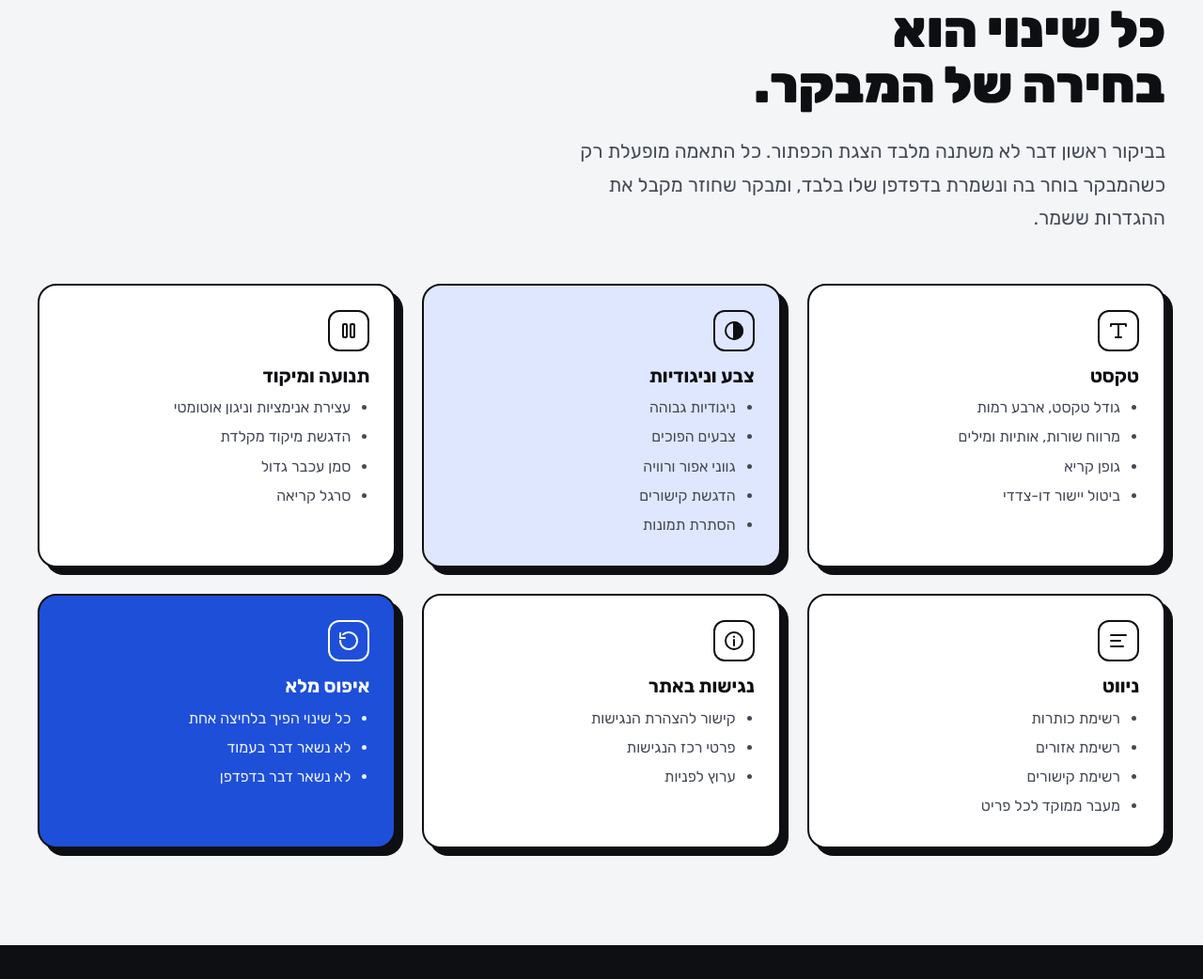
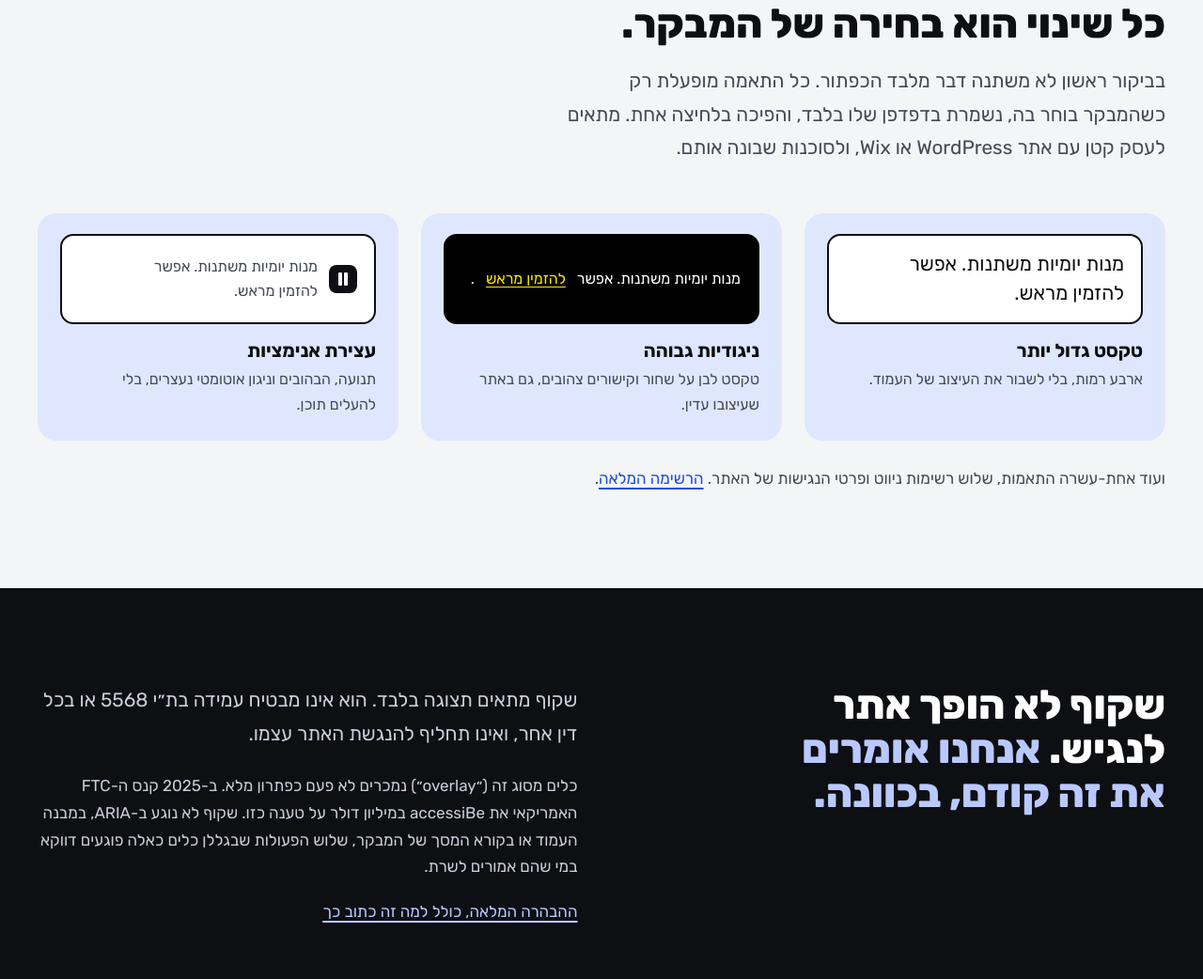
Before and after one commit to Yu1586/Shakuf, a website: page site/index.html in a window 1280 px wide. Shown: the part 1130-2172 px from the top of the page at 94% size. Drawn offline with Linux system fonts and the light colour scheme.

Commit message:
Cut the homepage copy to what a visitor needs
The limits statement appears three times instead of five, each fact once
with the full version on /disclaimer/. Six cards of 23 bullets become
three outcomes shown as sample lines. The lead opens with a definition
and names the audience, the law section asks the question a visitor has
and answers it, and the stat tiles carry real figures. Section headings
step down a size and static tiles lose their outlines.

```diff
--- a/site/index.html
+++ b/site/index.html
@@ -80,9 +80,9 @@
         <span class="chip rise"><span class="chip-dot" aria-hidden="true"></span>חינמי · קוד פתוח · התוסף לא אוסף מידע</span>
         <h1 id="hero-h" class="rise rise-2"><span class="accent">המבקר</span> בוחר איך האתר נראה.</h1>
         <p class="lead rise rise-3">
-          שקוף מוסיף לאתר שלכם כפתור שבו כל מבקר מתאים לעצמו את התצוגה: גודל
-          טקסט, ניגודיות, מרווחים ועצירת אנימציות. מתקינים בשורה אחת. אין חשבון
-          ואין שרת.
+          שקוף הוא תוסף נגישות חינמי בקוד פתוח לאתרים בעברית: כפתור אחד שבו כל
+          מבקר מתאים לעצמו את התצוגה. בלי שרת, בלי חשבון, בלי איסוף מידע.
+          מתקינים בשורה אחת.
         </p>
         <div class="btn-row rise rise-4">
           <a class="btn btn-solid" href="/setup/">למדריך ההתקנה</a>
@@ -159,72 +159,58 @@
     </div>
   </div>
 
-  <!-- ================= FEATURES ================= -->
+  <!-- ================= WHAT CHANGES ================= -->
   <section id="how" aria-labelledby="what-h">
     <div class="wrap">
       <div class="section-head">
         <h2 id="what-h">כל שינוי הוא בחירה של המבקר.</h2>
         <p class="lead">
-          בביקור ראשון דבר לא משתנה מלבד הצגת הכפתור. כל התאמה מופעלת רק כשהמבקר
-          בוחר בה ונשמרת בדפדפן שלו בלבד, ומבקר שחוזר מקבל את ההגדרות ששמר.
+          בביקור ראשון לא משתנה דבר מלבד הכפתור. כל התאמה מופעלת רק כשהמבקר
+          בוחר בה, נשמרת בדפדפן שלו בלבד, והפיכה בלחיצה אחת. מתאים לעסק קטן עם
+          אתר WordPress או Wix, ולסוכנות שבונה אותם.
         </p>
       </div>
 
-      <div class="cards">
-        <article class="card">
-          <div class="card-icon" aria-hidden="true"><svg viewBox="0 0 24 24"><path d="M4 7V5h16v2M12 5v14M9 19h6"/></svg></div>
-          <h3>טקסט</h3>
-          <ul><li>גודל טקסט, ארבע רמות</li><li>מרווח שורות, אותיות ומילים</li><li>גופן קריא</li><li>ביטול יישור דו-צדדי</li></ul>
+      <div class="outcomes">
+        <article class="outcome">
+          <p class="outcome-sample o-text" aria-hidden="true">מנות יומיות משתנות. אפשר להזמין מראש.</p>
+          <h3>טקסט גדול יותר</h3>
+          <p>ארבע רמות, בלי לשבור את העיצוב של העמוד.</p>
         </article>
-        <article class="card tint">
-          <div class="card-icon" aria-hidden="true"><svg viewBox="0 0 24 24"><circle cx="12" cy="12" r="9"/><path d="M12 3a9 9 0 0 1 0 18z" fill="currentColor"/></svg></div>
-          <h3>צבע וניגודיות</h3>
-          <ul><li>ניגודיות גבוהה</li><li>צבעים הפוכים</li><li>גווני אפור ורוויה</li><li>הדגשת קישורים</li><li>הסתרת תמונות</li></ul>
+        <article class="outcome">
+          <p class="outcome-sample o-contrast" aria-hidden="true">מנות יומיות משתנות. אפשר <span>להזמין מראש</span>.</p>
+          <h3>ניגודיות גבוהה</h3>
+          <p>טקסט לבן על שחור וקישורים צהובים, גם באתר שעיצובו עדין.</p>
         </article>
-        <article class="card">
-          <div class="card-icon" aria-hidden="true"><svg viewBox="0 0 24 24"><rect x="6" y="5" width="4" height="14" rx="1"/><rect x="14" y="5" width="4" height="14" rx="1"/></svg></div>
-          <h3>תנועה ומיקוד</h3>
-          <ul><li>עצירת אנימציות וניגון אוטומטי</li><li>הדגשת מיקוד מקלדת</li><li>סמן עכבר גדול</li><li>סרגל קריאה</li></ul>
-        </article>
-        <article class="card">
-          <div class="card-icon" aria-hidden="true"><svg viewBox="0 0 24 24"><path d="M4 6h16M4 12h10M4 18h13"/></svg></div>
-          <h3>ניווט</h3>
-          <ul><li>רשימת כותרות</li><li>רשימת אזורים</li><li>רשימת קישורים</li><li>מעבר ממוקד לכל פריט</li></ul>
-        </article>
-        <article class="card">
-          <div class="card-icon" aria-hidden="true"><svg viewBox="0 0 24 24"><circle cx="12" cy="12" r="9"/><path d="M12 11v6M12 7.5v.5"/></svg></div>
-          <h3>נגישות באתר</h3>
-          <ul><li>קישור להצהרת הנגישות</li><li>פרטי רכז הנגישות</li><li>ערוץ לפניות</li></ul>
-        </article>
-        <article class="card blue">
-          <div class="card-icon" aria-hidden="true"><svg viewBox="0 0 24 24"><path d="M3 12a9 9 0 1 0 3-6.7"/><path d="M3 4v5h5"/></svg></div>
-          <h3>איפוס מלא</h3>
-          <ul><li>כל שינוי הפיך בלחיצה אחת</li><li>לא נשאר דבר בעמוד</li><li>לא נשאר דבר בדפדפן</li></ul>
+        <article class="outcome">
+          <p class="outcome-sample o-motion" aria-hidden="true"><span class="o-pause"></span>מנות יומיות משתנות. אפשר להזמין מראש.</p>
+          <h3>עצירת אנימציות</h3>
+          <p>תנועה, הבהובים וניגון אוטומטי נעצרים, בלי להעלים תוכן.</p>
         </article>
       </div>
+      <p class="dim" style="margin:26px 0 0">
+        ועוד אחת-עשרה התאמות, שלוש רשימות ניווט ופרטי הנגישות של האתר.
+        <a href="/disclaimer/#does">הרשימה המלאה</a>.
+      </p>
     </div>
   </section>
 
   <!-- ================= LIMITS ================= -->
   <section id="limits" class="band" aria-labelledby="limits-h">
     <div class="wrap band-grid">
-      <h2 id="limits-h">שקוף אינו הופך אתר לנגיש ואינו מבטיח עמידה בת״י 5568 או בכל דין אחר. <span class="soft">אנחנו אומרים את זה קודם, בכוונה.</span></h2>
+      <h2 id="limits-h">שקוף לא הופך אתר לנגיש. <span class="soft">אנחנו אומרים את זה קודם, בכוונה.</span></h2>
       <div>
         <p class="lead" style="max-width:none">
-          כלים מסוג זה (״overlay״) נמכרים לא פעם כפתרון מלא לנגישות. הם אינם כאלה.
+          שקוף מתאים תצוגה בלבד. הוא אינו מבטיח עמידה בת״י 5568 או בכל דין אחר,
+          ואינו תחליף להנגשת האתר עצמו.
         </p>
         <p class="dim">
-          בינואר 2025 הטיל ה-FTC בארצות הברית קנס של מיליון דולר על חברת accessiBe
-          בגין טענה שיווקית שהכלי שלה הופך אתרים לתואמי WCAG 2.1 AA. הצו הסופי
-          אוסר על החברה לטעון שמוצר אוטומטי מביא אתר לעמידה בתקן, או שומר על
-          עמידה כזו לאורך זמן, ללא ראיות התומכות בכך.
+          כלים מסוג זה (״overlay״) נמכרים לא פעם כפתרון מלא. ב-2025 קנס ה-FTC
+          האמריקאי את accessiBe במיליון דולר על טענה כזו. שקוף לא נוגע ב-ARIA,
+          במבנה העמוד או בקורא המסך של המבקר, שלוש הפעולות שבגללן כלים כאלה
+          פוגעים דווקא במי שהם אמורים לשרת.
         </p>
-        <p class="dim">
-          שקוף נוגע בתצוגה בלבד. הוא אינו משנה ARIA, אינו משנה את מבנה האתר,
-          ואינו מתערב בקורא המסך של המבקר. אלה בדיוק שלוש הפעולות שבגללן כלים
-          כאלה פוגעים דווקא במשתמשים שהם אמורים לשרת.
-        </p>
-        <p style="margin-bottom:0"><a href="/disclaimer/">ההבהרה המלאה: מה הכלי עושה ומה הוא לא עושה</a></p>
+        <p style="margin-bottom:0"><a href="/disclaimer/#why">ההבהרה המלאה, כולל למה זה כתוב כך</a></p>
       </div>
     </div>
   </section>
@@ -232,10 +218,11 @@
   <!-- ================= LAW ================= -->
   <section aria-labelledby="law-h">
     <div class="wrap-text">
-      <h2 id="law-h">מה החוק באמת דורש</h2>
-      <p class="dim">
-        תקנות שוויון זכויות לאנשים עם מוגבלות (התאמות נגישות לשירות), תשע״ג-2013,
-        תקנה 35, מחייבות אתרים לעמוד בת״י 5568. המועד לאתרים קיימים חלף מזמן.
+      <h2 id="law-h">האם תוסף נגישות מספיק כדי לעמוד בתקנה 35?</h2>
+      <p class="lead" style="max-width:none">
+        לא. תקנה 35 לתקנות שוויון זכויות לאנשים עם מוגבלות (התאמות נגישות
+        לשירות), תשע״ג-2013, מחייבת את האתר עצמו לעמוד בת״י 5568. חמש מתוך שש
+        הדרישות נשארות באחריות בעל האתר; שקוף עוזר בשישית.
       </p>
 
       <!-- COMPLIANCE_TABLE:START — generated from site/_partials/compliance-table.html. Do not hand-edit; run `npm run build:site` after changing the source. -->
@@ -255,8 +242,6 @@
   </table>
 </div>
 <!-- COMPLIANCE_TABLE:END -->
-
-      <p class="dim">חמש מתוך שש השורות באחריות בעל האתר בלבד. שקוף עוזר בשורה השישית ולא מתיימר ליותר.</p>
 
       <details>
         <summary>מהי החשיפה בפועל?</summary>
@@ -285,17 +270,16 @@
     <div class="wrap">
       <div class="counters">
         <div class="counter"><b>0</b><strong>בקשות רשת מהתוסף</strong><span>אין לו שרת שיוכל לקבל משהו.</span></div>
-        <div class="counter"><b>0</b><strong>קוקיז שהתוסף מגדיר</strong><span>אין מה להוסיף לבאנר הקוקיז שלכם.</span></div>
-        <div class="counter"><b>1</b><strong>מקום שמירה</strong><span>הדפדפן של המבקר, על הדומיין שלכם.</span></div>
+        <div class="counter"><b>0</b><strong>קוקיז</strong><span>אין מה להוסיף לבאנר הקוקיז שלכם.</span></div>
+        <div class="counter"><b>15<small>KB</small></b><strong>משקל הקובץ, דחוס</strong><span>פחות מתמונה אחת ממוצעת באתר.</span></div>
       </div>
       <div class="split">
         <h2 id="priv-h">התוסף לא אוסף מידע. בכלל.</h2>
         <div>
           <p class="dim">
-            אין חשבון, אין מפתח רישוי ואין בקשת רשת כלשהי מהתוסף. ההעדפות נשמרות
-            ב-<code>localStorage</code> בדפדפן של המבקר ולא נשלחות לשום מקום.
-            העדפה כמו ״ניגודיות גבוהה״ עשויה להעיד על מוגבלות, ומידע כזה לא צריך
-            להגיע לשרת של אף אחד, גם לא שלנו. לכן אין לנו שרת.
+            ההעדפות נשמרות ב-<code>localStorage</code> בדפדפן של המבקר ולא
+            נשלחות לשום מקום. העדפה כמו ״ניגודיות גבוהה״ עשויה להעיד על מוגבלות,
+            ומידע כזה לא צריך להגיע לשרת של אף אחד, גם לא שלנו. לכן אין לנו שרת.
           </p>
           <div class="callout">
             <p>
@@ -340,23 +324,14 @@
           <p>
             שקוף נבנה ומתוחזק על ידי
             <strong><a href="https://yuvalrahamim.com/">יובל רחמים</a></strong>.
-          </p>
-          <p class="dim">
-            הכלי חינמי, בקוד פתוח, ואין מאחוריו שירות בתשלום. אין לנו מה למכור
-            לכם כאן. אם אחרי שקראתם את הטבלה למעלה הגעתם למסקנה שאתם צריכים הנגשה
-            אמיתית, פנו לעורך דין ולמורשה נגישות. לא אלינו.
-          </p>
-          <p class="dim">
-            מה שלא נעשה: לא נטען שהכלי מכשיר אתכם לתקן, לא נטען שהוא מגן מפני
-            תביעות, ולא נפרסם ביקורות שנכתבו על ידינו כאילו הן עצמאיות.
+            הכלי חינמי, בקוד פתוח, ואין מאחוריו שירות בתשלום. אם אחרי הטבלה
+            שלמעלה הגעתם למסקנה שאתם צריכים הנגשה אמיתית, פנו לעורך דין ולמורשה
+            נגישות. לא אלינו.
           </p>
           <p>
             יצירת קשר:
             <a href="mailto:shakuf@yuvalrahamim.com" dir="ltr">shakuf@yuvalrahamim.com</a>
-          </p>
-          <p class="dim">
-            תנאי השימוש המלאים, לרבות מה שאיננו מתחייבים אליו:
-            <a href="/terms/">תנאי שימוש</a>.
+            · <a href="/terms/">תנאי שימוש</a>
           </p>
         </div>
       </div>
--- a/site/style.css
+++ b/site/style.css
@@ -114,7 +114,9 @@ a:hover { color: var(--blue-dk); }
    letters. The English changelog keeps the Latin tightening. */
 h1, h2, h3 { line-height: 1.08; margin: 0 0 .45em; text-wrap: balance; letter-spacing: 0; }
 h1 { font-size: clamp(2.4rem, 1.4rem + 4.4vw, 4.6rem); font-weight: 900; }
-h2 { font-size: clamp(1.9rem, 1.3rem + 2.6vw, 3.4rem); font-weight: 900; }
+/* One loud moment per page, the H1; section headings a step down so the
+   page has a hierarchy instead of six equal shouts. */
+h2 { font-size: clamp(1.7rem, 1.2rem + 1.9vw, 2.7rem); font-weight: 800; }
 h3 { font-size: 1.25rem; font-weight: 700; }
 html[lang="en"] h1 { letter-spacing: -0.035em; }
 html[lang="en"] h2 { letter-spacing: -0.03em; }
@@ -376,6 +378,27 @@ body.has-motion #motion-toggle { display: inline-flex; }
 .card ul { margin: 0; padding-inline-start: 20px; color: var(--dim); font-size: 16px; }
 .card li { margin: 4px 0; }
 
+/* ---- Outcomes (what changes) ------------------------------------------
+ * Three effects shown, not listed: each tile opens with a sample line in the
+ * state the control produces. The samples are decorative; the heading and
+ * sentence under them are the readable content. */
+.outcomes { display: grid; grid-template-columns: repeat(3, minmax(0, 1fr)); gap: 24px; }
+@media (max-width: 860px) { .outcomes { grid-template-columns: minmax(0, 1fr); } }
+.outcome { background: var(--tint); border-radius: var(--radius); padding: 22px 24px 24px; }
+.outcome-sample {
+  display: flex; align-items: center; gap: 12px; min-height: 96px;
+  background: var(--card); border: 2px solid var(--ink); border-radius: 14px; padding: 14px 18px; margin: 0 0 18px;
+  font-size: 16px; line-height: 1.6; color: var(--dim);
+}
+.o-text { font-size: 21px; line-height: 1.45; color: var(--ink); }
+.o-contrast { background: #000; color: #fff; border-color: #000; }
+.o-contrast span { color: #ffe600; text-decoration: underline; text-underline-offset: 3px; }
+.o-pause { flex: none; width: 30px; height: 30px; border-radius: 8px; background: var(--ink); position: relative; }
+.o-pause::before, .o-pause::after { content: ""; position: absolute; top: 8px; width: 4px; height: 14px; background: #fff; border-radius: 1px; }
+.o-pause::before { left: 10px; } .o-pause::after { right: 10px; }
+.outcome h3 { margin-bottom: .3em; }
+.outcome p:last-child { margin: 0; color: var(--dim); font-size: 16px; }
+
 /* ---- Dark band (limits) ----------------------------------------------- */
 .band { background: var(--ink); color: #fff; border-top: 0; }
 .band a { color: #b9c9ff; }
@@ -399,8 +422,11 @@ body.has-motion #motion-toggle { display: inline-flex; }
 /* ---- Counters (privacy) ----------------------------------------------- */
 .counters { display: grid; grid-template-columns: repeat(3, minmax(0, 1fr)); gap: 24px; margin-bottom: clamp(36px, 5vw, 56px); }
 @media (max-width: 760px) { .counters { grid-template-columns: minmax(0, 1fr); } }
-.counter { border: 2px solid var(--ink); border-radius: var(--radius); background: var(--card); padding: 24px 26px; }
-.counter b { display: block; font-size: clamp(64px, 3rem + 3vw, 112px); font-weight: 900; line-height: .9; letter-spacing: -0.05em; color: var(--blue); font-variant-numeric: tabular-nums; }
+/* Static content gets a tint surface, not an outline and a shadow: those are
+   for things that can be pressed. */
+.counter { border-radius: var(--radius); background: var(--tint); padding: 24px 26px; }
+.counter b { display: block; font-size: clamp(64px, 3rem + 3vw, 112px); font-weight: 900; line-height: .9; letter-spacing: -0.02em; color: var(--blue); font-variant-numeric: tabular-nums; }
+.counter b small { font-size: .38em; margin-inline-start: 6px; letter-spacing: 0; vertical-align: .1em; }
 .counter strong { display: block; font-size: 20px; margin-top: 10px; }
 .counter span { color: var(--dim); font-size: 16px; }
 .split { display: grid; grid-template-columns: minmax(0, 1fr) minmax(0, 1fr); gap: clamp(24px, 4vw, 48px); align-items: start; }
```
Also changed, not shown: site/disclaimer/index.html (+2 -2 lines).
